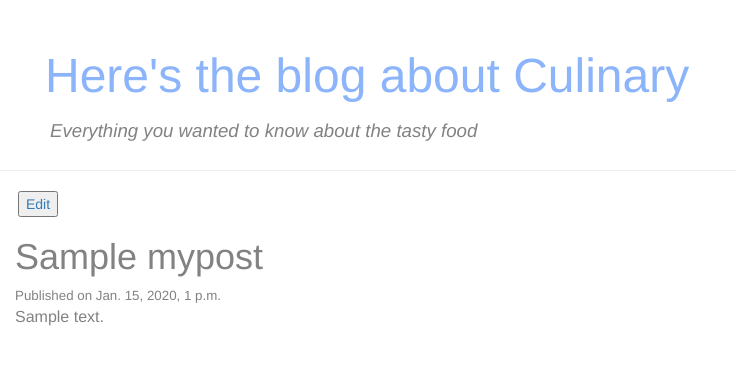
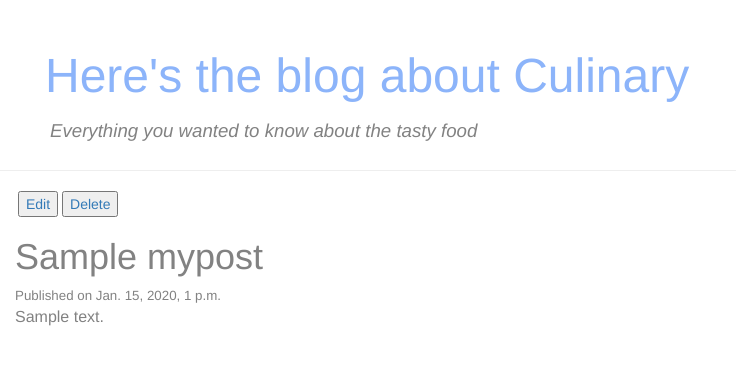
Before and after one commit to y-yury/my_blog, a Django app: page /post/1/ in a window 1280 px wide. Shown: the part 41-406 px from the top of the page, without its empty margins (0-736 px from the left). Run offline with Django 3.2, Linux system fonts and the light colour scheme; a user stored in the database is signed in; tables that the repository leaves empty hold one stand-in row (values such as "Sample post"); some libraries are stand-ins or nearby versions.

Commit message:
"Delete" functionality added.

```diff
--- a/blog/models.py
+++ b/blog/models.py
@@ -17,9 +17,9 @@ class MyPost(models.Model):
         self.date_published = timezone.now()
         self.save()
 
-    def unpublish_post(self):
-        self.date_unpublished = timezone.now()
-        self.save()
+    def delete_post(self):
+        self.date_published = timezone.now()
+        self.delete()
 
     def __str__(self):
         return self.title
--- a/blog/static/css/blog.css
+++ b/blog/static/css/blog.css
@@ -108,6 +108,10 @@
     float: none;
 }
 
+.unpublish, .unpublish-btn {
+    float: none;
+}
+
 .clear, .clear-btn {
     float: left;
     margin-left: 2px;
--- a/blog/urls.py
+++ b/blog/urls.py
@@ -7,5 +7,6 @@ urlpatterns = [
     url(r'^post/new/$', views.post_new, name="post_new"),
     url(r'^post/draft/$', views.my_draft_list, name="my_draft_list"),
     url(r'^post/(?P<pk>\d+)/publish/$', views.post_publish, name='post_publish'),
+    url(r'^post/(?P<pk>\d+)/delete/$', views.post_delete, name='post_delete'),
     url(r'^post/(?P<pk>[0-9]+)/edit/$', views.post_edit, name="post_edit"),
 ]
--- a/blog/views.py
+++ b/blog/views.py
@@ -56,3 +56,9 @@ def post_publish(request, pk):
     post = get_object_or_404(MyPost, pk=pk)
     post.publish_post()
     return redirect('post_detail', pk=pk)
+
+
+def post_delete(request, pk):
+    post = get_object_or_404(MyPost, pk=pk)
+    post.delete_post()
+    return redirect('my_post_list')
--- a/templates/blog/post_detail.html
+++ b/templates/blog/post_detail.html
@@ -5,6 +5,7 @@
     <div class="page-authenticate">
          {% if user.is_authenticated %}
              <a class="edit-btn" href="{% url 'post_edit' pk=post.pk %}"><button>Edit</button></a>
+             <a class="delete-btn" href="{% url 'post_delete' pk=post.pk %}"><button>Delete</button></a>
          {% endif %}
     </div>
 
```
